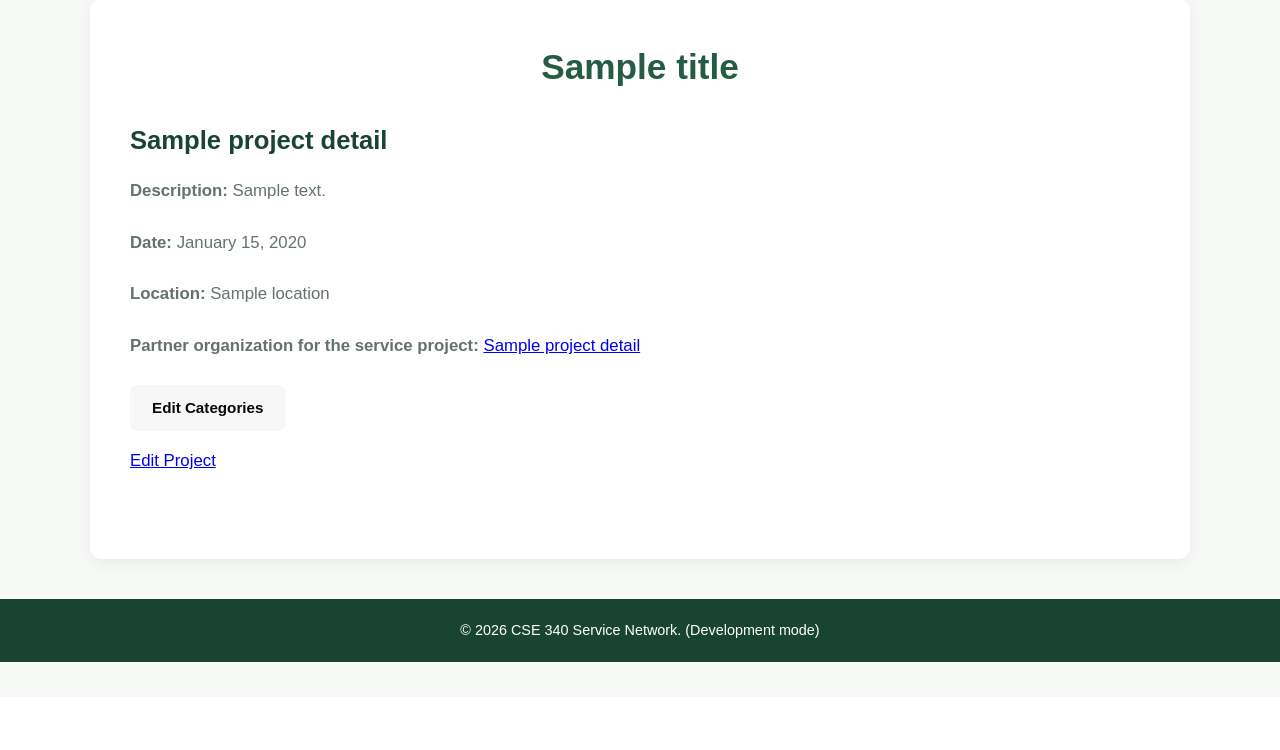
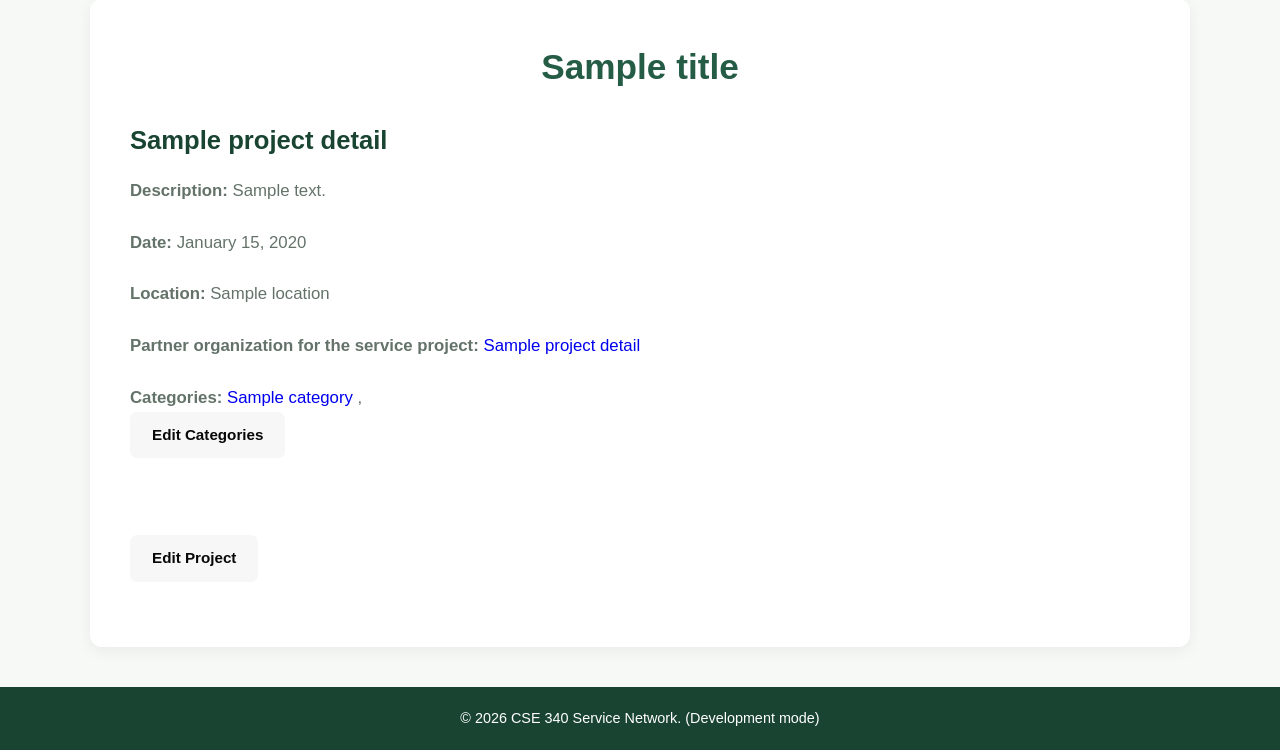
Before and after one commit to jazminruiz16/cse340-course-repo, a Node server app: template src/views/project.ejs in a window 1280 px wide. Shown: the part 103-853 px from the top of the page. Before the commit the page ends 765 px from the top, so only its background shows below. Run offline with Node 20, Linux system fonts and the light colour scheme; the template is opened without the code that fills it: most values are stand-ins (such as "Sample title", 1, 10 or a date in 2020).

Commit message:
project categories

```diff
--- a/public/css/main.css
+++ b/public/css/main.css
@@ -254,6 +254,9 @@ footer p {
 .button2:hover {
     transform: translateY(-2px);
 }
+a {
+    text-decoration: none;
+}
 @media screen and (max-width: 768px) {
 
     nav {
--- a/src/controllers/projects.js
+++ b/src/controllers/projects.js
@@ -1,5 +1,6 @@
 import { getAllProjects, getUpcomingProjects, getProjectDetails, createProject, updateProject } from '../models/projects.js';
 import { getAllOrganizations } from '../models/organizations.js';
+import { getCategoriesByServiceProjectId } from '../models/categories.js';
 import { body, validationResult } from 'express-validator';
 
 const projectValidation = [
@@ -40,7 +41,8 @@ const showProjectDetailsPage = async (req, res) => {
     const projectId = req.params.id;
     const projectDetails = await getProjectDetails(projectId);
     const title = 'Project Details';
-    res.render('project', { title, projectDetails });
+    const categories = await getCategoriesByServiceProjectId(projectId);
+    res.render('project', { title, projectDetails, categories });
 };
 
 const showNewProjectForm = async (req, res) => {
--- a/src/views/project.ejs
+++ b/src/views/project.ejs
@@ -12,9 +12,20 @@
         <p><strong>Location: </strong><%= projectDetails.location %></p>
         <p><strong>Partner organization for the service project:</strong> <a href="/organization/<%= projectDetails.organization_id %>">
             <%= projectDetails.organization_name %></a></p>
+        <p><strong>Categories: </strong>
+            <% categories.forEach(category=> { %>
 
-        <a class="button2" href="/assign-categories/<%= projectDetails.project_id %>">Edit Categories</a>
-        <p><a href="/edit-project/<%= projectDetails.project_id %>">Edit Project</a></p>
+                <a href="/category/<%= category.category_id %>">
+                    <%= category.category_name %>
+                </a> ,
+                <% }); %>
+                <br>
+
+                    <a class="button2" href="/assign-categories/<%= projectDetails.project_id %>">Edit Categories</a>
+
+        </p>
+        <p><br></p>
+        <p><a class="button2" href="/edit-project/<%= projectDetails.project_id %>">Edit Project</a></p>
 
 
 
```
